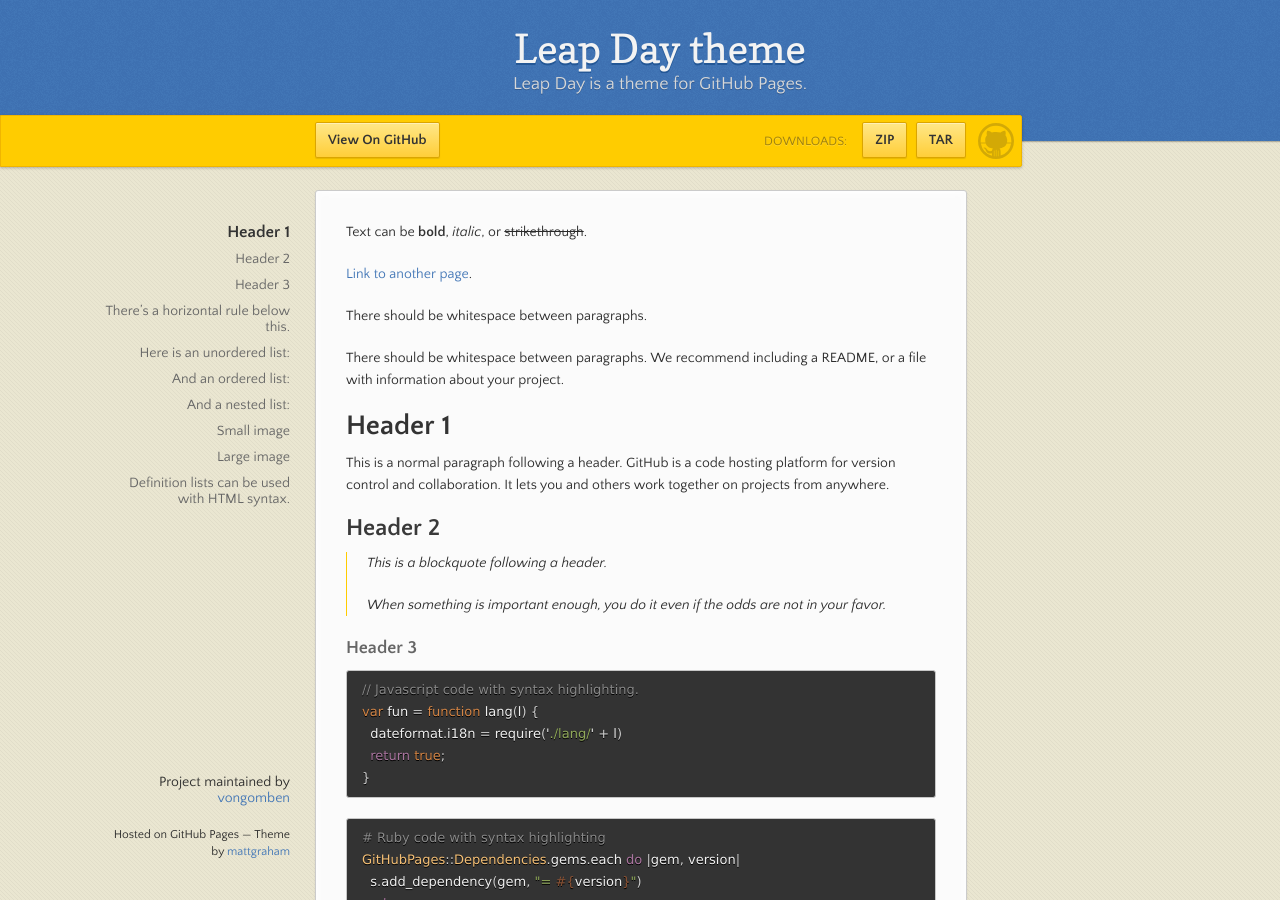
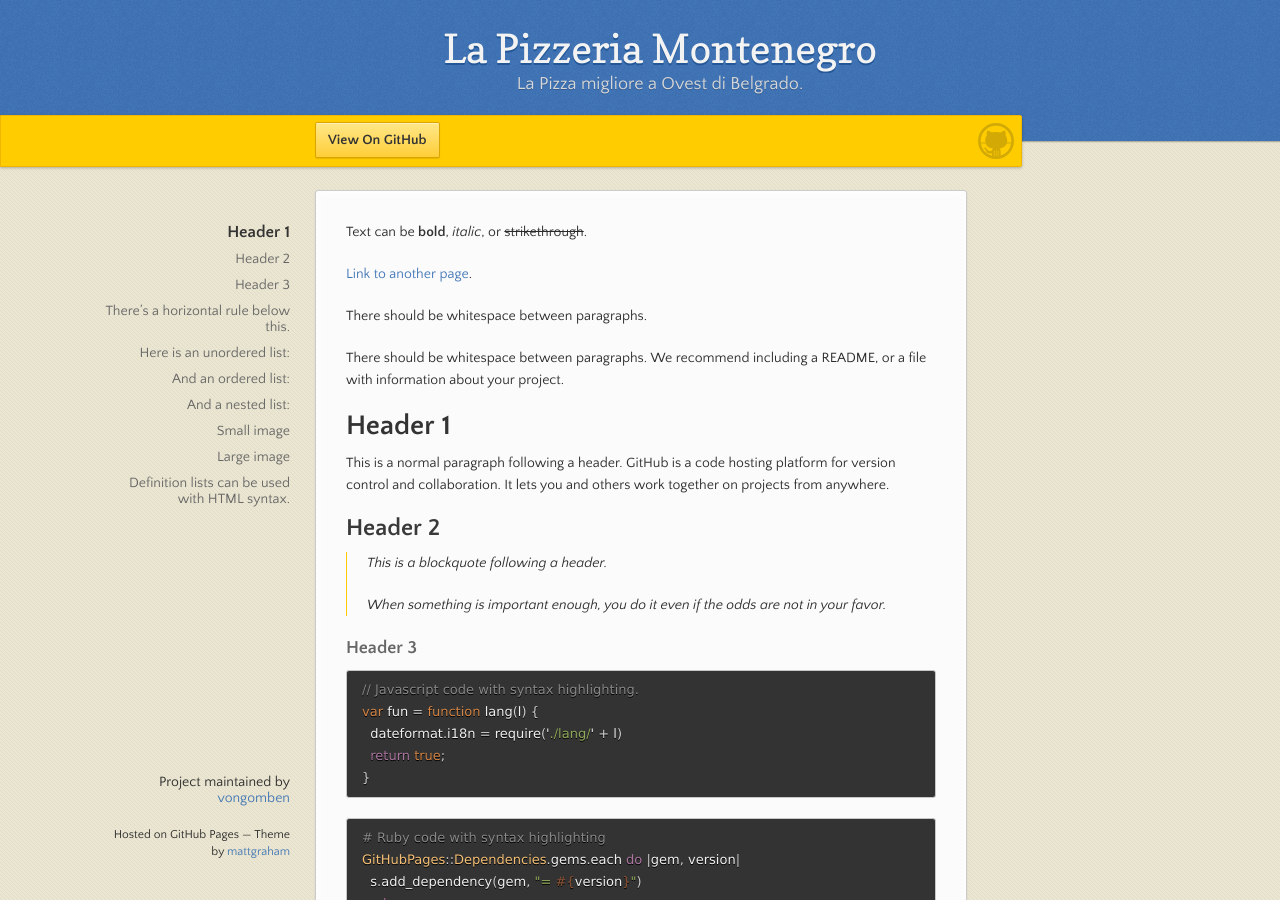
Before and after one commit to vongomben/prova123, a Jekyll site: the page built from index.md, in a window 1280 px wide and 900 px high. Built offline with Jekyll 4.4.1, drawn with Linux system fonts in a browser that asks for light colours.

Commit message:
update config.yaml

```diff
--- a/_config.yml
+++ b/_config.yml
@@ -1,5 +1,5 @@
-title: Leap Day theme
-description: Leap Day is a theme for GitHub Pages.
-show_downloads: true
+title: La Pizzeria Montenegro
+description: La Pizza migliore a Ovest di Belgrado.
+show_downloads: false
 google_analytics:
 theme: jekyll-theme-leap-day
```
